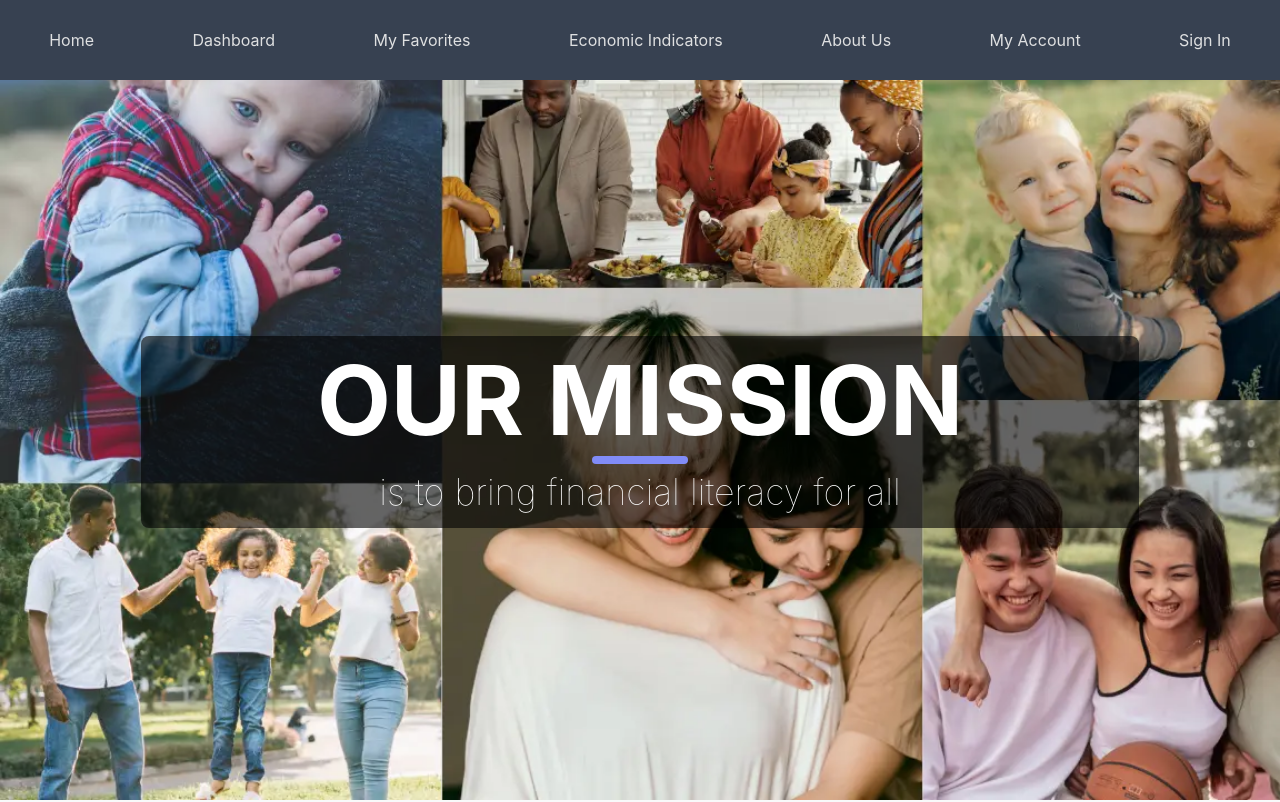
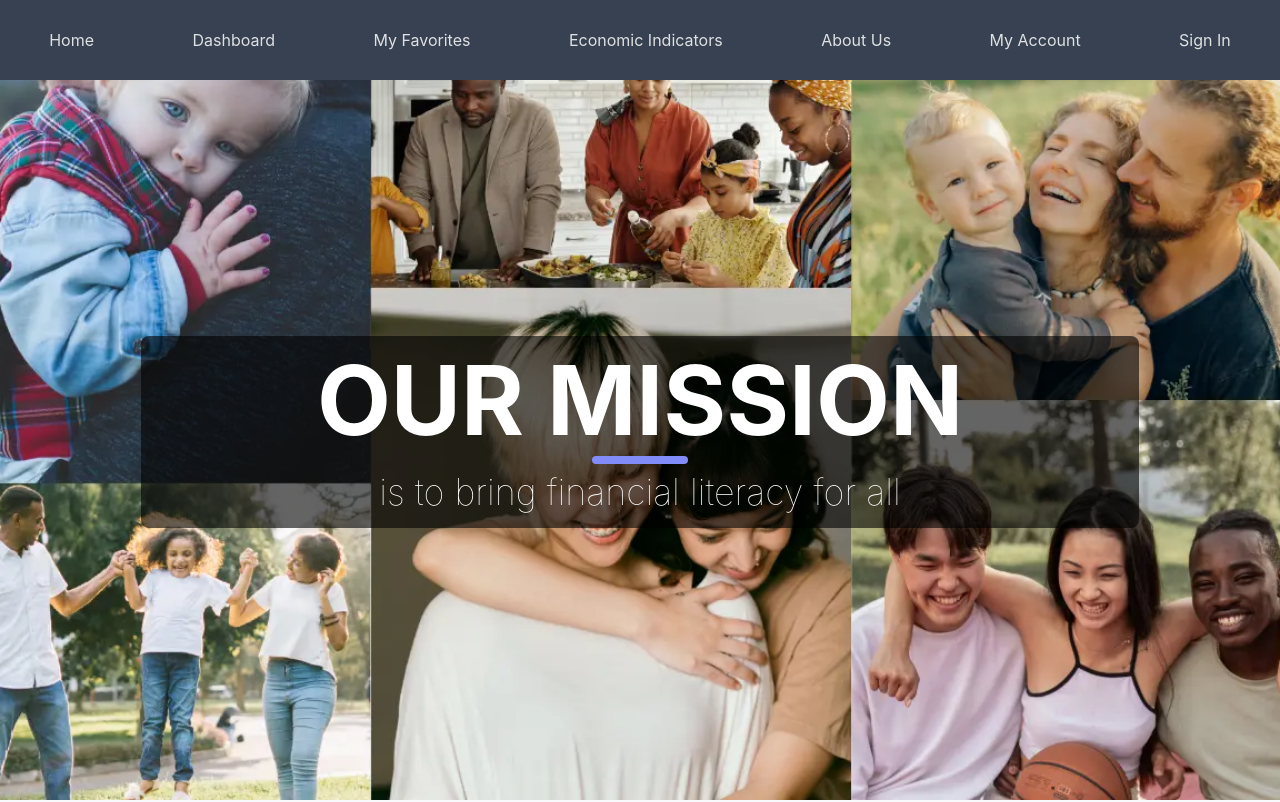
Before and after one commit to jpagtama/finflexi, a Next.js app: page /about in a window 1280 px wide. Shown: the top 802 px of the page. Built offline with nearby package versions, Linux system fonts and the light colour scheme.

Commit message:
Set bg image to center for about page banner

```diff
--- a/pages/about/index.tsx
+++ b/pages/about/index.tsx
@@ -13,7 +13,7 @@ const TitleDivider = () => (
 const About = () => {
     return (
         <div className='min-h-screen'>
-            <div className='flex flex-col justify-center items-center pt-16 px-4 bg-[url("/humanity.webp")] bg-center md:bg-left-bottom bg-no-repeat overflow-none w-full bg-cover h-[50vh] sm:h-[100vh]'>
+            <div className='flex flex-col justify-center items-center pt-16 px-4 bg-[url("/humanity.webp")] bg-center bg-no-repeat overflow-none w-full bg-cover h-[50vh] sm:h-[100vh]'>
                 <div className='w-full sm:w-4/5 p-4 bg-black bg-opacity-60 rounded-lg'>
                     <span className='flex flex-col items-center text-center gap-2'>
                         <h1 className='font-bold text-5xl sm:text-7xl md:text-8xl text-white'>OUR MISSION</h1>
```
